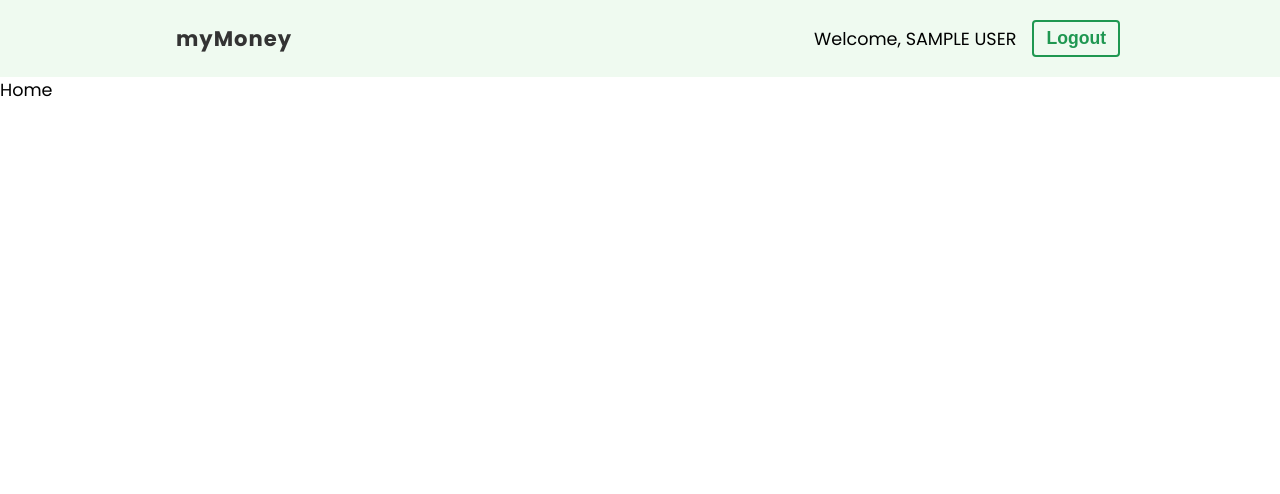
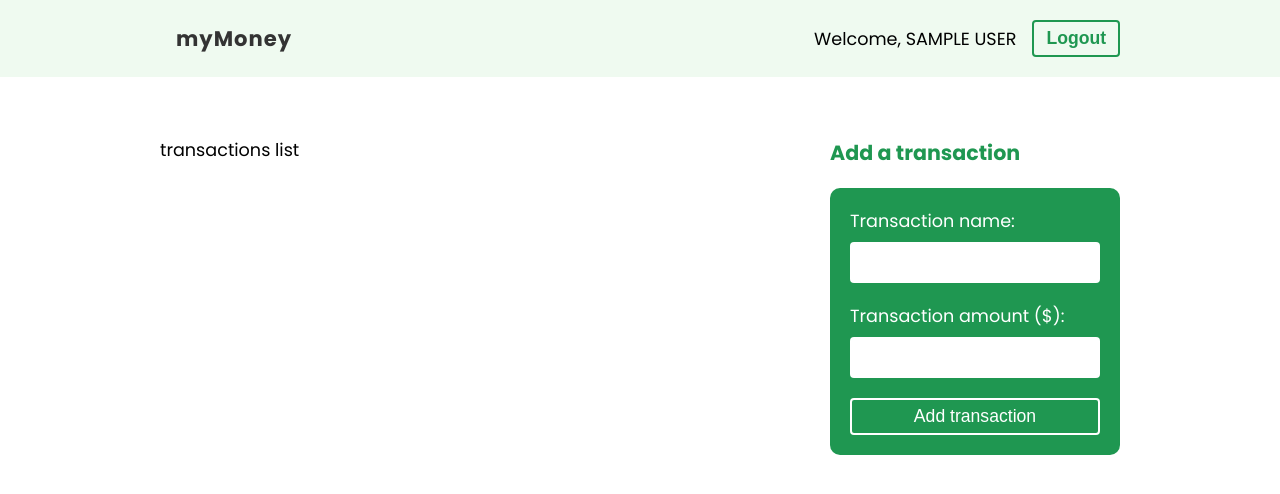
Before and after one commit to jaybeebaba/finance-tracker, a React (Create React App) app: page / in a window 1280 px wide. Shown: the top 494 px of the page. Built offline with nearby package versions, Linux system fonts and the light colour scheme; no server answers; sample sign-in values are in the browser's storage.

Commit message:
add transaction form UI

```diff
--- a/src/pages/home/Home.js
+++ b/src/pages/home/Home.js
@@ -1,10 +1,16 @@
 import styles from "./Home.module.css"
 import React from 'react'
+import TransactionForm from "./TransactionForm"
 
 const Home = () => {
   return (
-    <div>
-        Home
+    <div className={styles.container}>
+        <div className={styles.content}>
+            transactions list
+        </div>
+        <div className={styles.sidebar}>
+            <TransactionForm />
+        </div>
     </div>
   )
 }
--- a/src/pages/home/Home.module.css
+++ b/src/pages/home/Home.module.css
@@ -0,0 +1,55 @@
+.container {
+    display: grid;
+    grid-template-columns: 2fr 1fr;
+    max-width: 960px;
+    margin: 60px auto;
+  }
+  .content {
+    padding-right: 30px;
+  }
+  .sidebar {
+    padding-left: 30px;
+  }
+  .sidebar form {
+    padding: 20px;
+    background: #1f9751;
+    border-radius: 10px;
+  }
+  .sidebar input, .sidebar select {
+    display: block;
+    width: 100%;
+    padding: 10px;
+    margin-top: 8px;
+    box-sizing: border-box;
+    border: 0;
+    border-radius: 4px;
+    color: #555;
+    font-size: 1em;
+  }
+  .sidebar label {
+    margin: 0 auto 20px;
+    display: block;
+    color: #fff;
+  }
+  .sidebar button {
+    color: #fff;
+    border: 2px solid #fff;
+    padding: 6px 12px;
+    background-color: transparent;
+    font-size: 1em;
+    border-radius: 4px;
+    cursor: pointer;
+    display: block;
+    width: 100%;
+  }
+  .sidebar h3 {
+    color: #1f9751;
+    margin-bottom: 20px;
+  }
+  .sidebar aside {
+    margin-top: 40px;
+    color: #555;
+  }
+  .sidebar aside li {
+    margin: 10px;
+  }
--- /dev/null
+++ b/src/pages/home/TransactionForm.js
@@ -0,0 +1,42 @@
+import { useState } from 'react'
+
+const TransactionForm = () => {
+    const [name, setName] = useState("")
+    const [amount, setAmount] = useState("")
+
+    const handleSubmit = (e) =>{
+        e.preventDefault()
+        console.log({name, amount})
+    }
+    return (
+        <>
+            <h3>Add a transaction</h3>
+            <form onSubmit={handleSubmit}>
+                <label>
+                    <span>Transaction name:</span>
+                    <input
+                        type='text'
+                        required
+                        onChange = {(e) => setName(e.target.value)}
+                        value={name}
+                    />
+
+                </label>
+                <label>
+                    <span>Transaction amount ($):</span>
+                    <input
+                        type='number'
+                        required
+                        onChange = {(e) => setAmount(e.target.value)}
+                        value={amount}
+                    />
+
+                </label>
+
+                <button>Add transaction</button>
+            </form>
+        </>
+    )
+}
+
+export default TransactionForm
```
